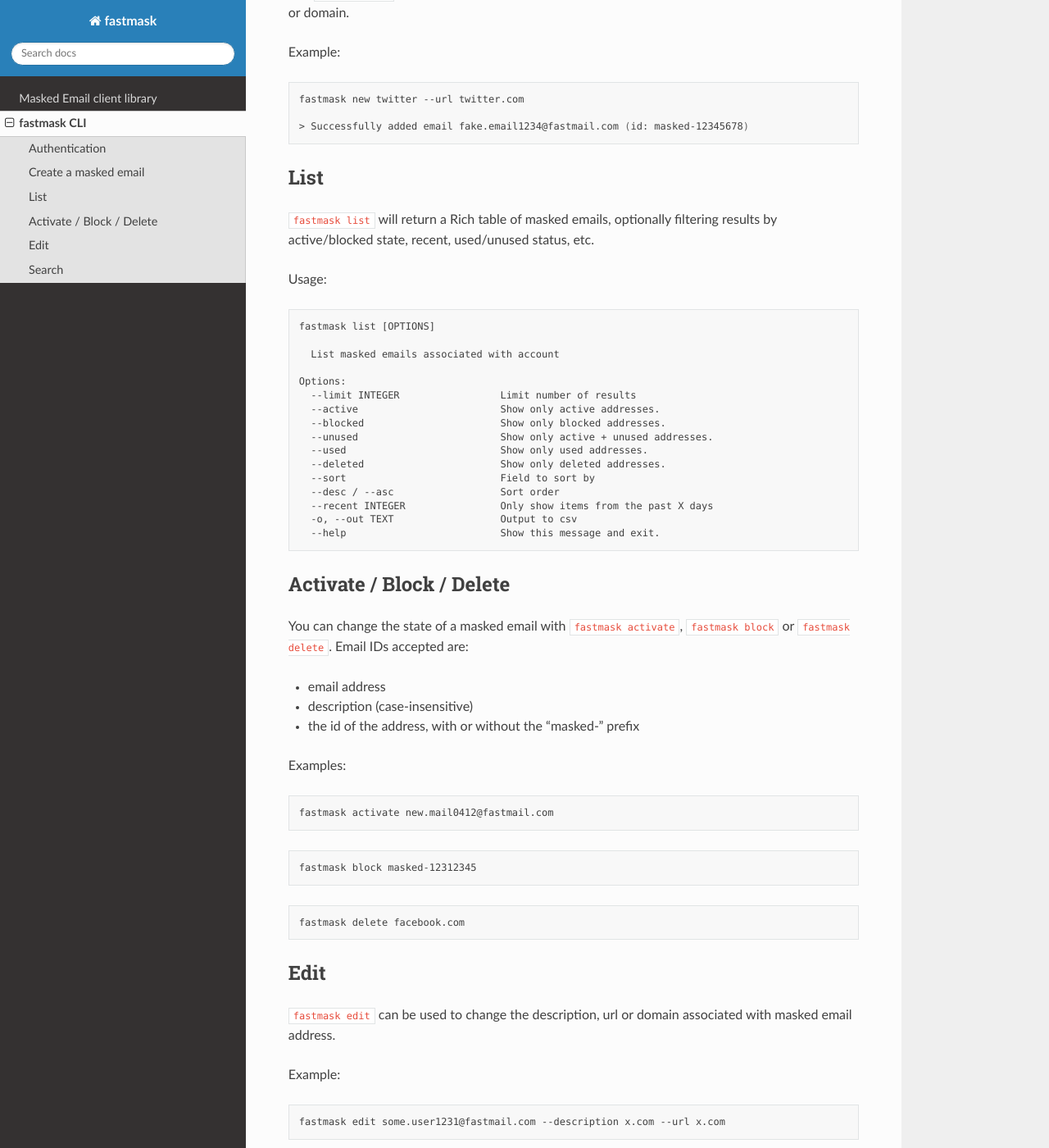
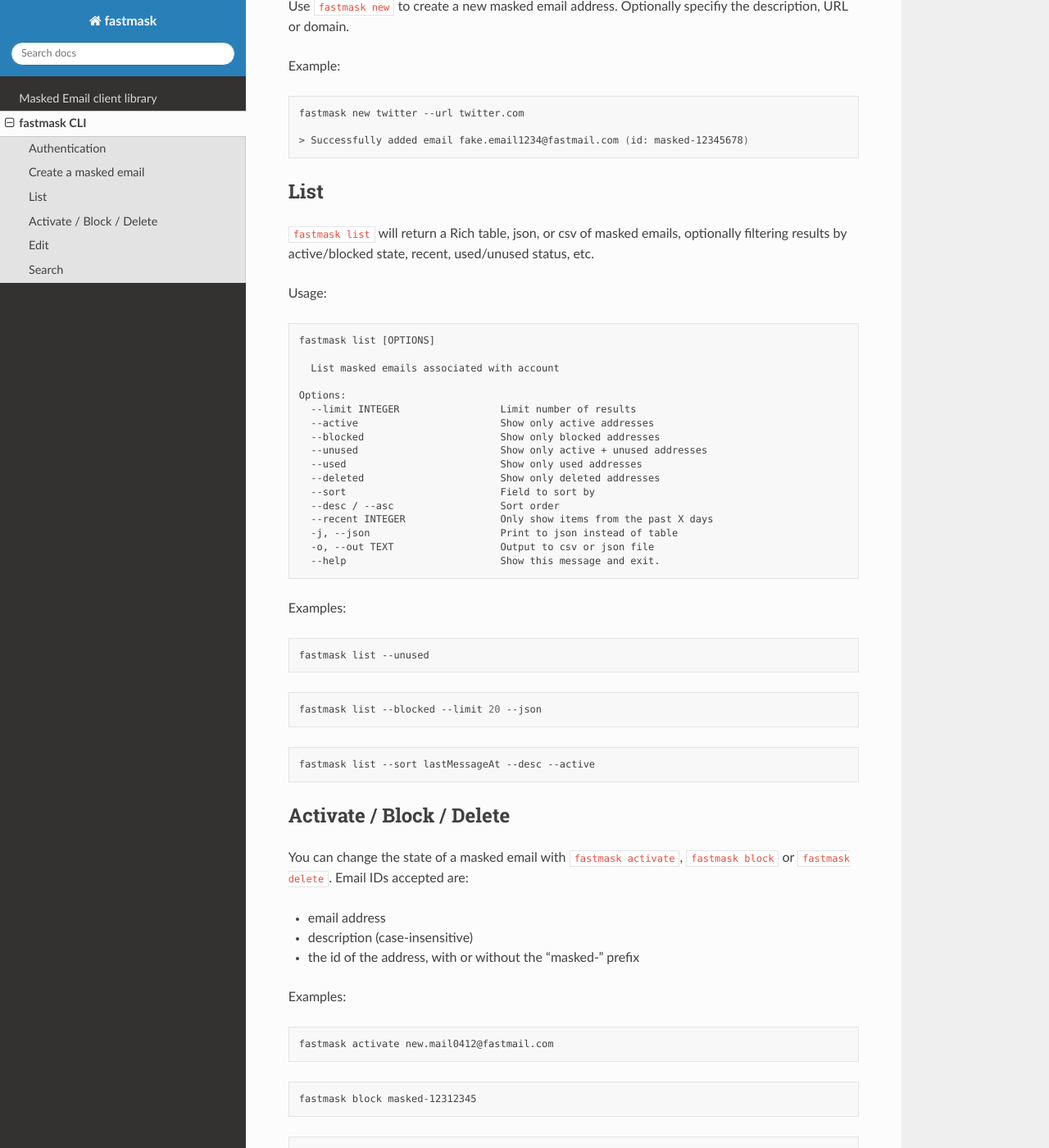
Before and after one commit to hdb/fastmask, a Sphinx documentation site: the page built from docs/source/cli.md, in a window 1280 px wide and 1400 px high, scrolled down 1229 px. Shown: the whole window at 82% size. Built offline with Sphinx 7.4.7 and the Read the Docs theme 3.1.0, drawn with Linux system fonts in a browser that asks for light colours; the version number could not be read and is left out; some of the changed text lies outside the part shown.

Commit message:
update documentation

````diff
--- a/docs/source/cli.md
+++ b/docs/source/cli.md
@@ -59,7 +60,7 @@
 
 ## List
 
-`fastmask list` will return a Rich table of masked emails, optionally filtering results by active/blocked state, recent, used/unused status, etc.
+`fastmask list` will return a Rich table, json, or csv of masked emails, optionally filtering results by active/blocked state, recent, used/unused status, etc.
 
 Usage:
 
@@ -70,16 +71,31 @@
 
 Options:
   --limit INTEGER                 Limit number of results
-  --active                        Show only active addresses.
-  --blocked                       Show only blocked addresses.
-  --unused                        Show only active + unused addresses.
-  --used                          Show only used addresses.
-  --deleted                       Show only deleted addresses.
+  --active                        Show only active addresses
+  --blocked                       Show only blocked addresses
+  --unused                        Show only active + unused addresses
+  --used                          Show only used addresses
+  --deleted                       Show only deleted addresses
   --sort                          Field to sort by
   --desc / --asc                  Sort order
   --recent INTEGER                Only show items from the past X days
-  -o, --out TEXT                  Output to csv
+  -j, --json                      Print to json instead of table
+  -o, --out TEXT                  Output to csv or json file
   --help                          Show this message and exit.
+```
+
+Examples:
+
+```bash
+fastmask list --unused
+```
+
+```bash
+fastmask list --blocked --limit 20 --json
+```
+
+```bash
+fastmask list --sort lastMessageAt --desc --active
 ```
 
 ## Activate / Block / Delete
````
Also changed, not shown: other parts of docs/source/cli.md (+1 -0 lines), README.md (+23 -7 lines), 1 other file.
